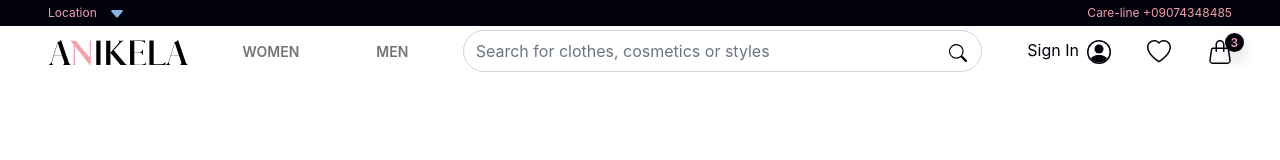
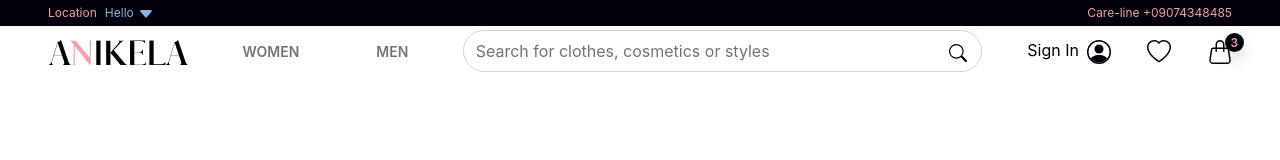
Before and after one commit to Coast-Information-Technology/anikela-ecommerce-customers-frontend, a React (Create React App) app: page / in a window 1280 px wide. Shown: the top 160 px of the page. Built offline with nearby package versions, Linux system fonts and the light colour scheme.

Commit message:
edited dropdown component

```diff
--- a/src/components/header/Header.tsx
+++ b/src/components/header/Header.tsx
@@ -1,7 +1,8 @@
-import React, { useState } from "react";
+import React, { SyntheticEvent, useState } from "react";
 import { Link } from "react-router-dom";
 import Icon from "../common/icon/Icon";
 import logo from "../../assets/resources/logo.svg";
+import { log } from "console";
 
 const Header = () => {
   return (
@@ -12,7 +13,7 @@ const Header = () => {
   );
 };
 
-const MiniNav = () => {
+const MiniNav: React.FC = () => {
   return (
     <nav className="mini-nav">
       <span className="mini-nav__location">
@@ -24,8 +25,8 @@ const MiniNav = () => {
             data-bs-toggle="dropdown"
             aria-expanded="false"
             aria-haspopup="true"
-            role="menu"
           >
+            Hello
             <Icon
               icon="caret-down"
               size={16}
@@ -33,6 +34,7 @@ const MiniNav = () => {
               title="change your location"
             />
           </div>
+
           <ul
             className="location-dropdown__dropdown-menu dropdown-menu"
             aria-labelledby="dropdownMenu"
```
